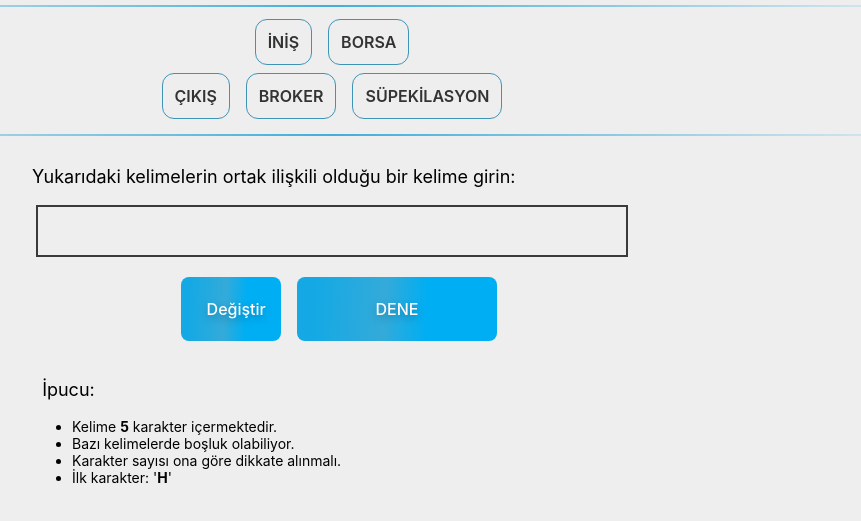
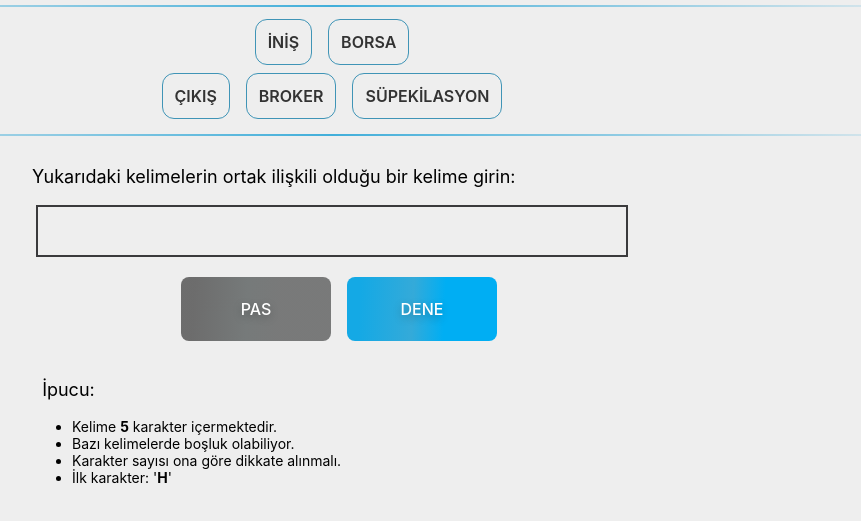
Before and after one commit to osman-koc/zoo-word-game, a plain HTML site: page index.html in a window 1280 px wide. Shown: the part 143-664 px from the top of the page, without its empty margins (308-1169 px from the left). Drawn offline with nearby package versions, Linux system fonts and the light colour scheme.

Commit message:
added button-passive css style

```diff
--- a/css/style.css
+++ b/css/style.css
@@ -183,6 +183,9 @@ li {
 
 
 /* Button style start */
+.button-passive {
+    background-image: linear-gradient(92.88deg,#6a6a6afa 9.16%,#767a7a 43.89%,#676868de 64.72%) !important;
+}
 .button-36 {
     background-image: linear-gradient(92.88deg, #14a9e5 9.16%, #34aad9 43.89%, #00aef3 64.72%);
     border-radius: 8px;
--- a/index.html
+++ b/index.html
@@ -54,10 +54,10 @@
             <div class="col">
                 <div class="row">
                     <div class="okBtn-change">
-                        <button style="width: 100px;" class="button-36" onclick="getRelatedWords()">Değiştir</button>
+                        <button style="width: 150px;" class="button-36 button-passive" onclick="getRelatedWords()">PAS</button>
                     </div>
                     <div class="okBtn-send">
-                        <button style="width: 200px;" class="button-36" onclick="sendAnswer()">DENE</button>
+                        <button style="width: 150px;" class="button-36" onclick="sendAnswer()">DENE</button>
                     </div>
                 </div>
             </div>
```
Also changed, not shown: css/style.min.css.
